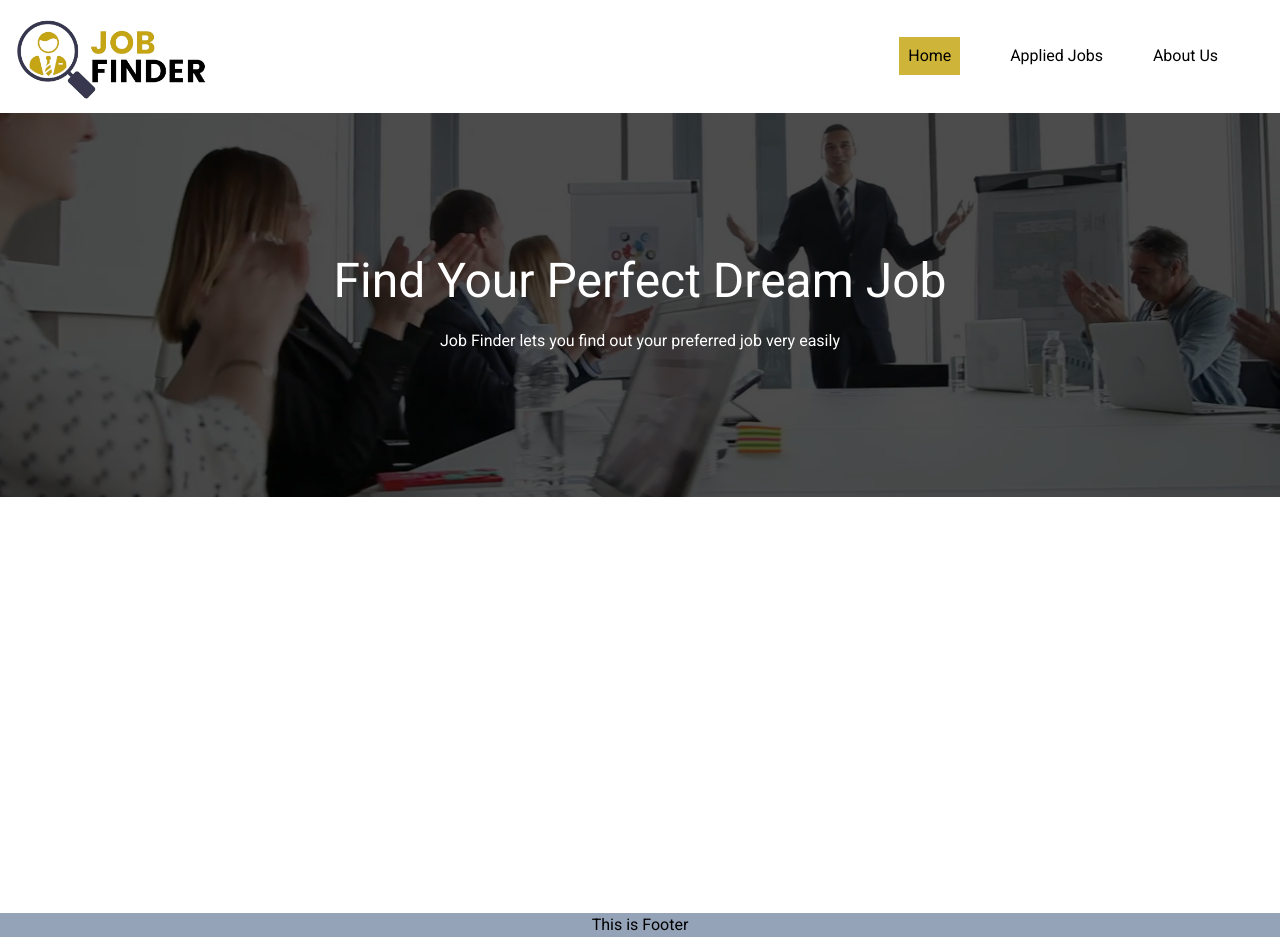
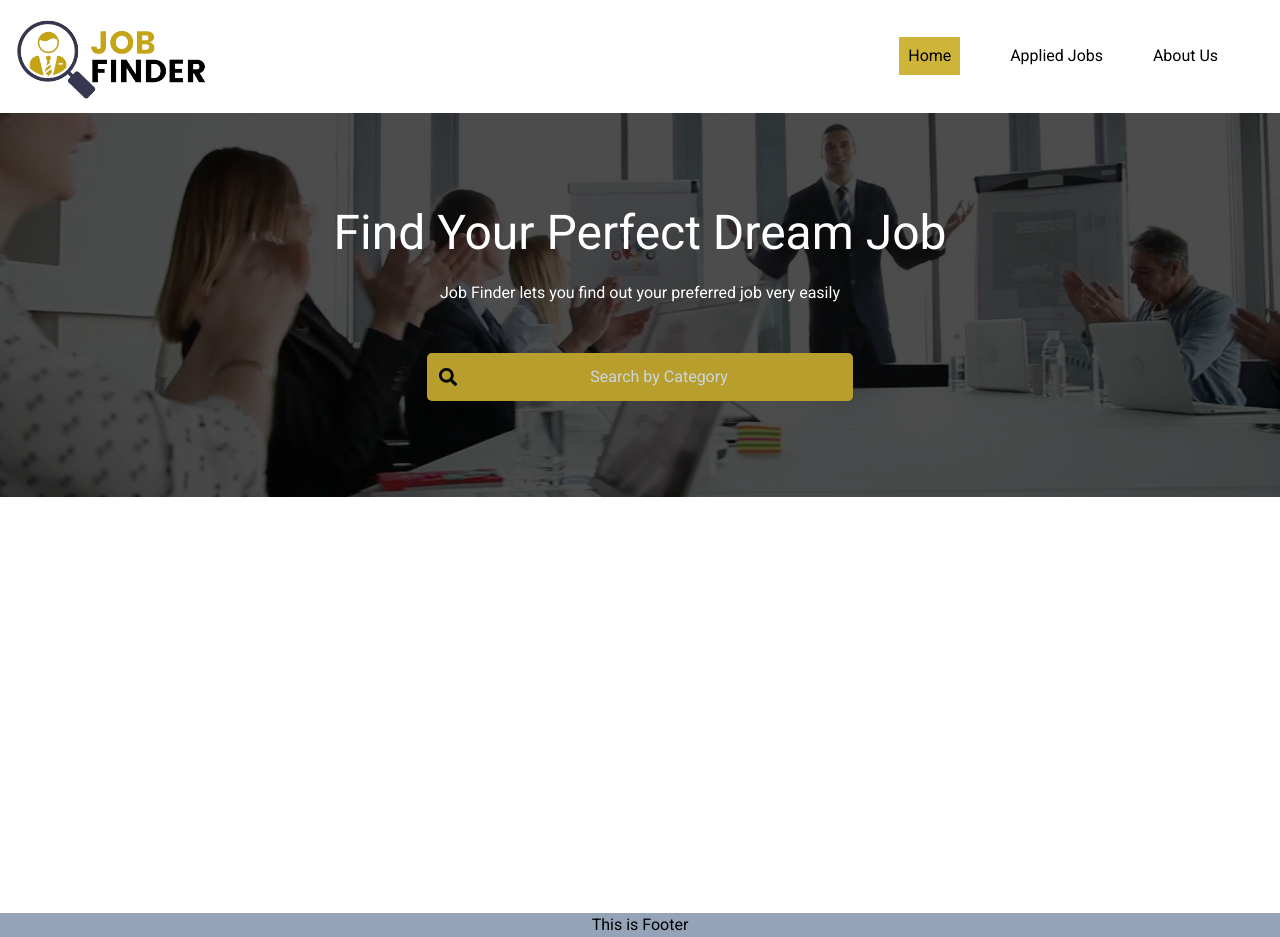
Before and after one commit to Towhid47/job-finder-2, a React (Vite) app: page / in a window 1280 px wide. Built offline with nearby package versions, Linux system fonts and the light colour scheme.

Commit message:
Banner search bar design done

```diff
--- a/src/components/Banner/Banner.css
+++ b/src/components/Banner/Banner.css
@@ -5,3 +5,16 @@
      background-size: cover;
      box-shadow: inset 0 0 0 2000px rgba(0, 0, 0, 0.7);
 }
+
+.searchBar-container{
+    background-color: #b89e2c;
+    border-radius: 5px;
+    color: black;
+}
+
+
+input{
+    border: none;
+    outline: none;
+    background-color: #b89e2c;
+}
--- a/src/components/Banner/Banner.jsx
+++ b/src/components/Banner/Banner.jsx
@@ -1,5 +1,6 @@
 import React from 'react';
 import './Banner.css';
+import { FaSearch } from "react-icons/fa";
 
 const Banner = () => {
     return (
@@ -8,15 +9,15 @@ const Banner = () => {
              <div className='flex items-center h-full justify-center flex-col banner-text text-white'>
                   <h1 className='md:text-5xl  text-2xl'>Find Your Perfect Dream Job</h1><br />
                   <p className='w-52 md:w-full'>Job Finder lets you find out your preferred job very easily  </p>
+                  <br /><br />
+
+                  {/* ///////// Input Search Bar /////////////// */}
+
+                  <div className='p-3 searchBar-container lg:w-4/12 flex justify-between items-center'>
+                        <FaSearch className='inline text-xl me-5'/>
+                        <input type="text" placeholder='Search by Category' className='w-full placeholder:text-slate-300'/>
+                  </div>
              </div>
-
-
-
-
-
-
-
-
 
         </div>
     );
```
